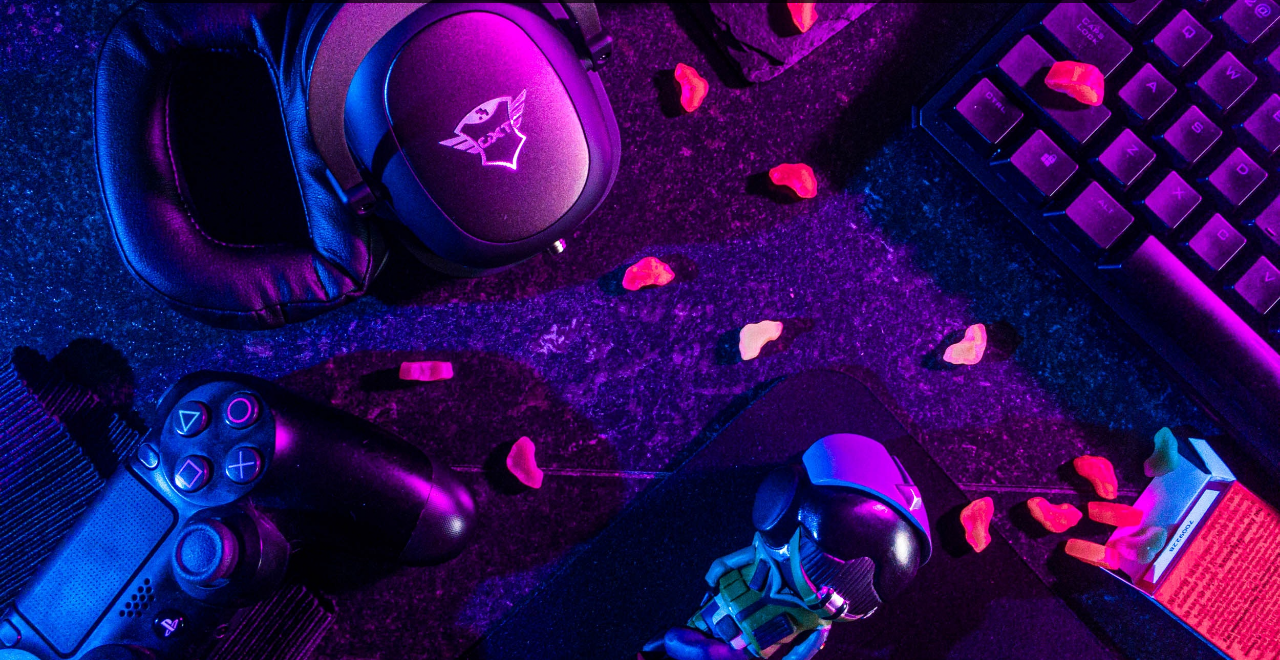
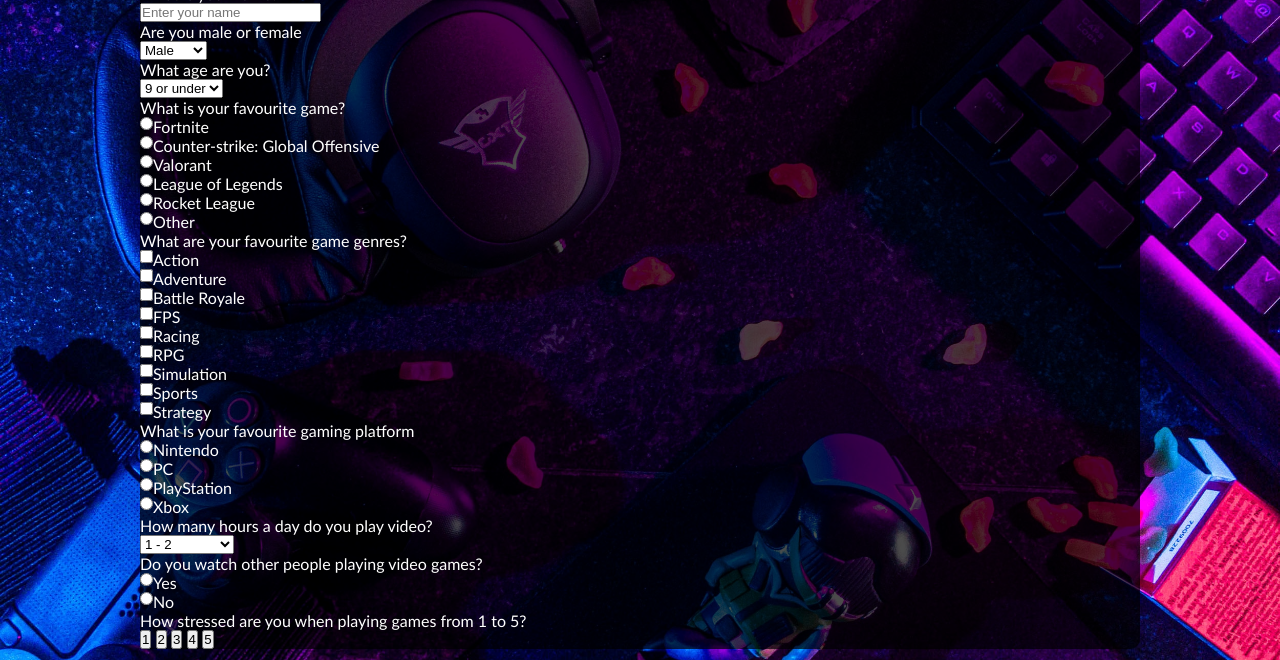
Before and after one commit to janis0316/11-gamer-survey, a website: page gamer-survey.html in a window 1280 px wide. Shown: the part 140-800 px from the top of the page. Drawn offline with Linux system fonts and the light colour scheme.

Commit message:
gamer questions

```diff
--- a/css/pages/survey.css
+++ b/css/pages/survey.css
@@ -1,5 +1,8 @@
 main > hero > .logo {
     width: 280px;
     padding: 30px 0;
+}
 
+main > form > .content {
+    color: white;
 }
--- a/gamer-survey.html
+++ b/gamer-survey.html
@@ -19,7 +19,76 @@
         <img class="logo" src="./images/background/logo.png" alt="Gamer survey">
     </hero>
     <form>
-        SURVEY
+        <div class="content">
+            <label>What is your name?</label><br>
+            <input class="box" type="name" placeholder="Enter your name"><br>
+            <label>Are you male or female</label><br>
+        </div>
+        <div class="options">
+            <select>
+                <option>Male</option>
+                <option>Female</option>
+            </select>
+        </div>
+        <div class="content">
+            <label>What age are you?</label>
+        </div>
+        <div class="options">
+            <select>
+                <option>9 or under</option>
+                <option>10 - 16</option>
+                <option>17 - 24</option>
+                <option>25 - 34</option>
+                <option>35 - 44</option>
+                <option>45 or over</option>
+            </select>
+        </div>
+        <div class="content">
+            <label>What is your favourite game?</label><br>
+            <input type="radio">Fortnite<br>
+            <input type="radio">Counter-strike: Global Offensive<br>
+            <input type="radio">Valorant<br>
+            <input type="radio">League of Legends<br>
+            <input type="radio">Rocket League<br>
+            <input type="radio">Other<br>
+            <label>What are your favourite game genres?</label><br>
+            <input type="checkbox">Action<br>
+            <input type="checkbox">Adventure<br>
+            <input type="checkbox">Battle Royale<br>
+            <input type="checkbox">FPS<br>
+            <input type="checkbox">Racing<br>
+            <input type="checkbox">RPG<br>
+            <input type="checkbox">Simulation<br>
+            <input type="checkbox">Sports<br>
+            <input type="checkbox">Strategy<br>
+            <label>What is your favourite gaming platform</label><br>
+            <input type="radio">Nintendo<br>
+            <input type="radio">PC<br>
+            <input type="radio">PlayStation<br>
+            <input type="radio">Xbox<br>
+            <label>How many hours a day do you play video?</label><br>
+        </div>
+        <div class="option">
+            <select>
+                <option>1 - 2</option>
+                <option>3 - 4</option>
+                <option>5 - 6</option>
+                <option>More than 6</option>
+            </select>
+        </div>
+        <div class="content">
+            <label>Do you watch other people playing video games?</label><br>
+            <input type="radio">Yes<br>
+            <input type="radio">No<br>
+            <label>How stressed are you when playing games from 1 to 5?</label>
+        </div>
+        <div class="chart-scale">
+            <button class="btn-scale">1</button>
+            <button class="btn-scale">2</button>
+            <button class="btn-scale">3</button>
+            <button class="btn-scale">4</button>
+            <button class="btn-scale">5</button>
+        </div>
     </form>
 </main>
 </body>
```
